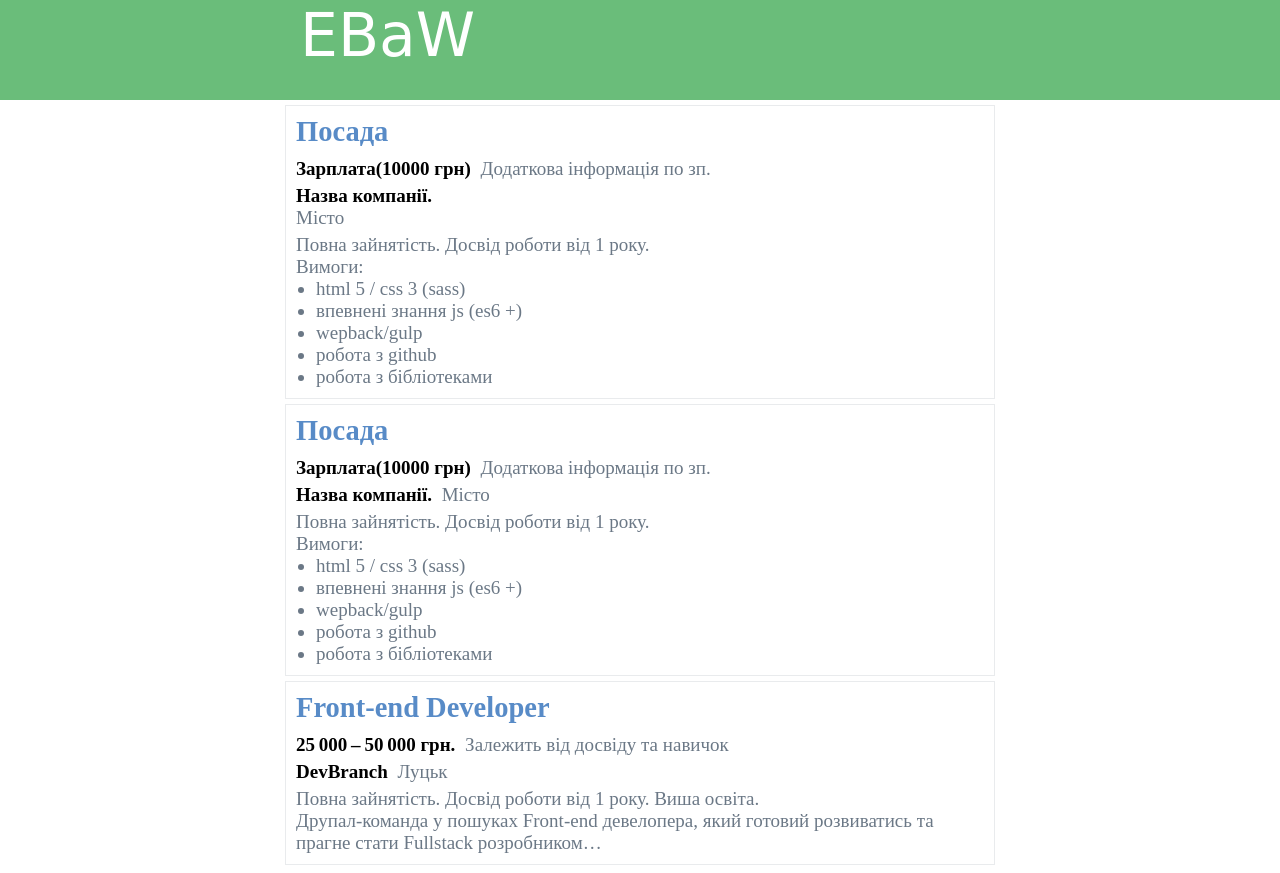
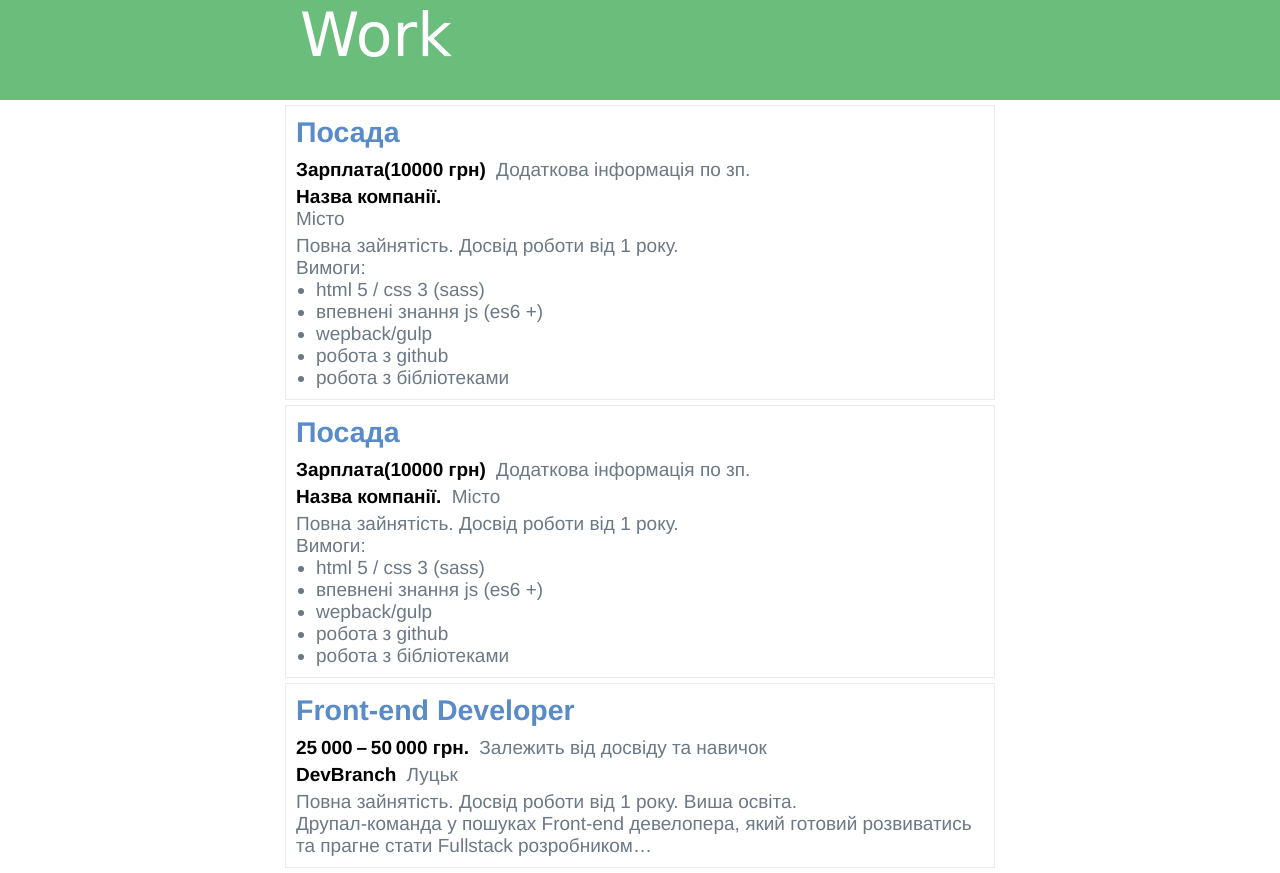
Before and after one commit to MyhailoGo/EBaW, a plain HTML site: page index.html in a window 1280 px wide. Drawn offline with Linux system fonts and the light colour scheme; a web font is replaced by a local one.

Commit message:
change logo

```diff
--- a/css/style.css
+++ b/css/style.css
@@ -2,7 +2,7 @@
 	margin: 0;
 	padding: 0;
 	font-size: 19px;
-	/*font-family: Arial,Helvetica,sans-serif;*/
+	font-family: Helvetica;
 }
 
 .header {
--- a/index.html
+++ b/index.html
@@ -11,7 +11,7 @@
 	<header class="header">
 		<div class="container">
 			<div class="wrapper-head">
-				<span class="logo">EBaW</span>
+				<span class="logo">Work</span>
 			</div>
 		</div>
 	</header>
```
